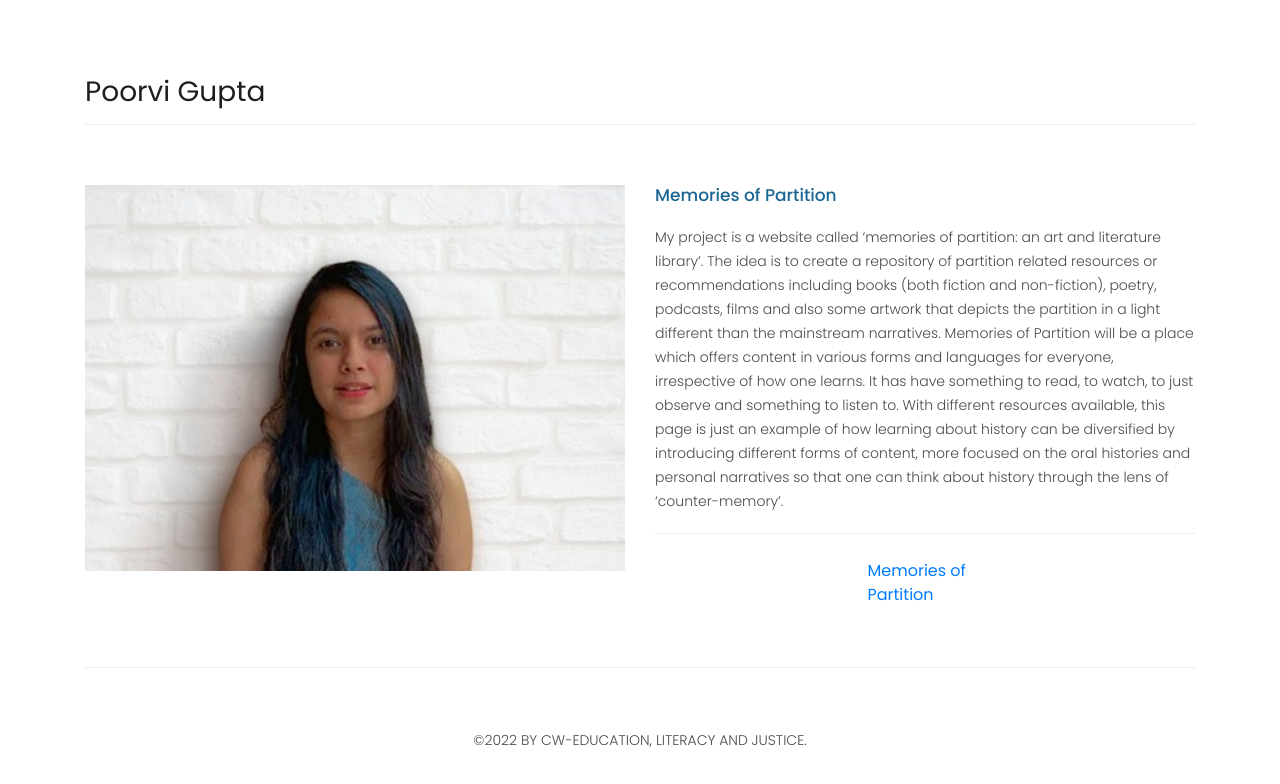
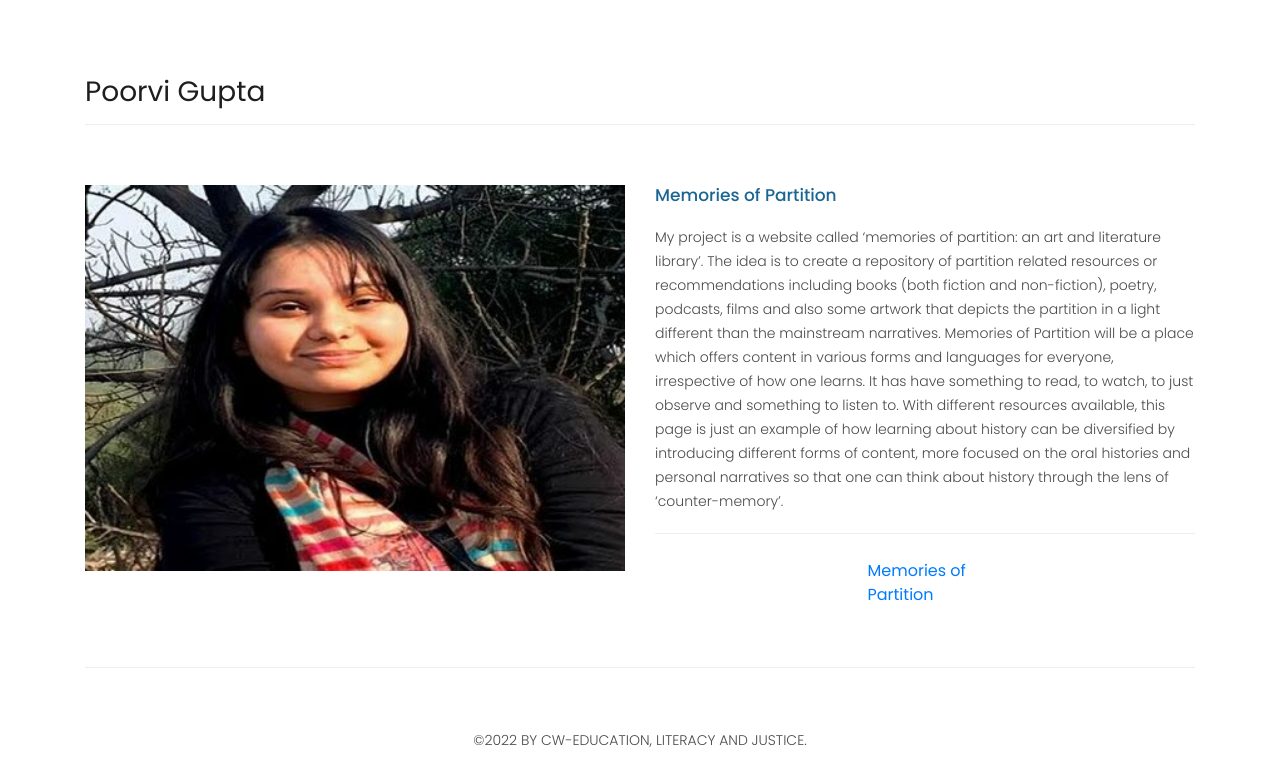
Before and after one commit to cw-education-206/cw-education, a plain HTML site: page poorvi.html in a window 1280 px wide. Shown: the part 92-876 px from the top of the page. Drawn offline with Linux system fonts and the light colour scheme.

Commit message:
Update poorvi.html

```diff
--- a/poorvi.html
+++ b/poorvi.html
@@ -86,7 +86,7 @@
           </div>
           <div class="col-md-6">
             <div class="right-image">
-              <img src="assets/images/baidehi_01.jpg" alt="">
+              <img src="assets/images/poorvi_01.jpeg" alt="">
             </div>
           </div>
           <div class="col-md-6">
```
